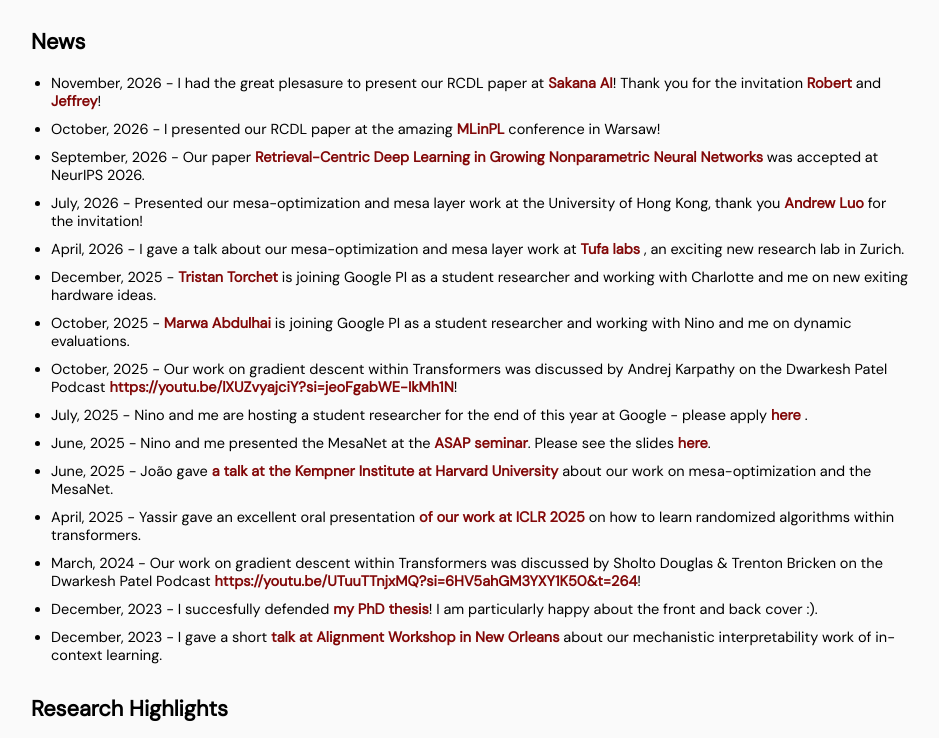
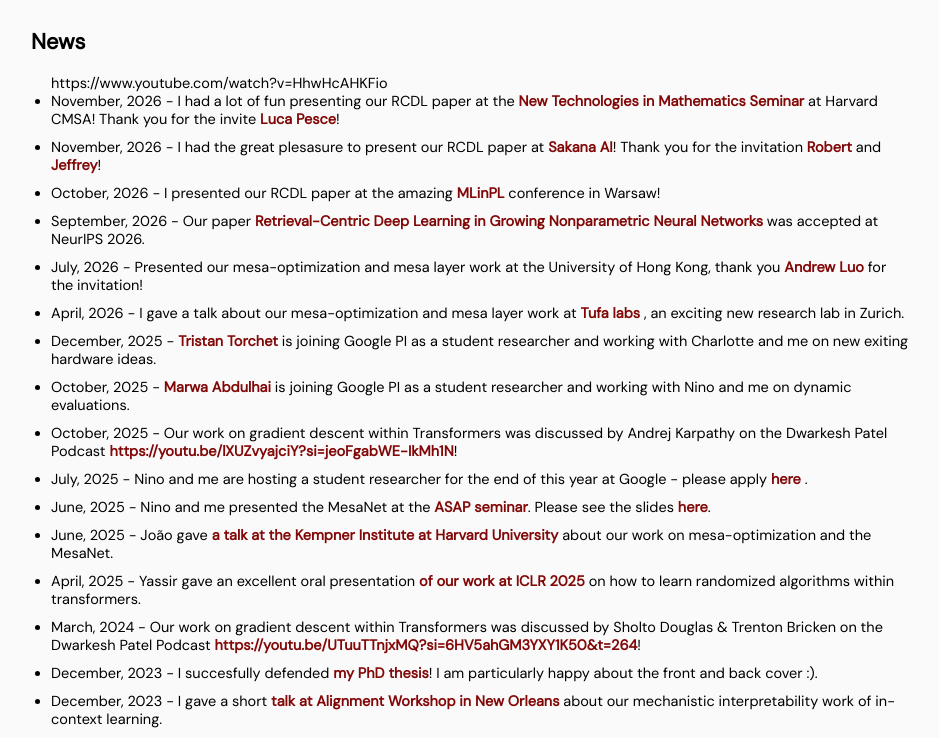
Before and after one commit to jovoswald/jovoswald.github.io, a plain HTML site: page index.html in a window 1280 px wide. Shown: the part 858-1596 px from the top of the page, without its empty margins (169-1108 px from the left). Drawn offline with Linux system fonts and the light colour scheme; some icons are missing.

Commit message:
Add news items about RCDL paper presentations

```diff
--- a/index.html
+++ b/index.html
@@ -456,6 +456,11 @@
                 <div class="research" id="news">
                     <h2 class="section-title">News</h2>
                     <ul>
+
+                        https://www.youtube.com/watch?v=HhwHcAHKFio
+
+                        <li>November, 2026 - I had a lot of fun presenting our RCDL paper at the <a class="highlight-company" href="https://www.youtube.com/watch?v=HhwHcAHKFio" target="_blank">New Technologies in Mathematics Seminar
+</a> at Harvard CMSA! Thank you for the invite <a class="highlight-company" href="https://lucpoisson.github.io/" target="_blank">Luca Pesce</a>!</li>
                         <li>November, 2026 - I had the great plesasure to present our RCDL paper at <a class="highlight-company" href="https://sakana.ai/" target="_blank">Sakana AI</a>! Thank you for the invitation <a class="highlight-company" href="https://roberttlange.com/" target="_blank">Robert</a> and <a class="highlight-company" href="https://jsseely.com/" target="_blank">Jeffrey</a>!</li>
                         <li>October, 2026 - I presented our RCDL paper at the amazing <a class="highlight-company" href="https://conference.mlinpl.org/2026/program" target="_blank">MLinPL</a> conference in Warsaw!</li>
                         <li>September, 2026 - Our paper <a class="highlight-company" href="https://x.com/oswaldjoh/status/2108669918883230177?s=20" target="_blank">Retrieval-Centric Deep Learning in Growing Nonparametric Neural Networks </a> was accepted at NeurIPS 2026.</li>
```
